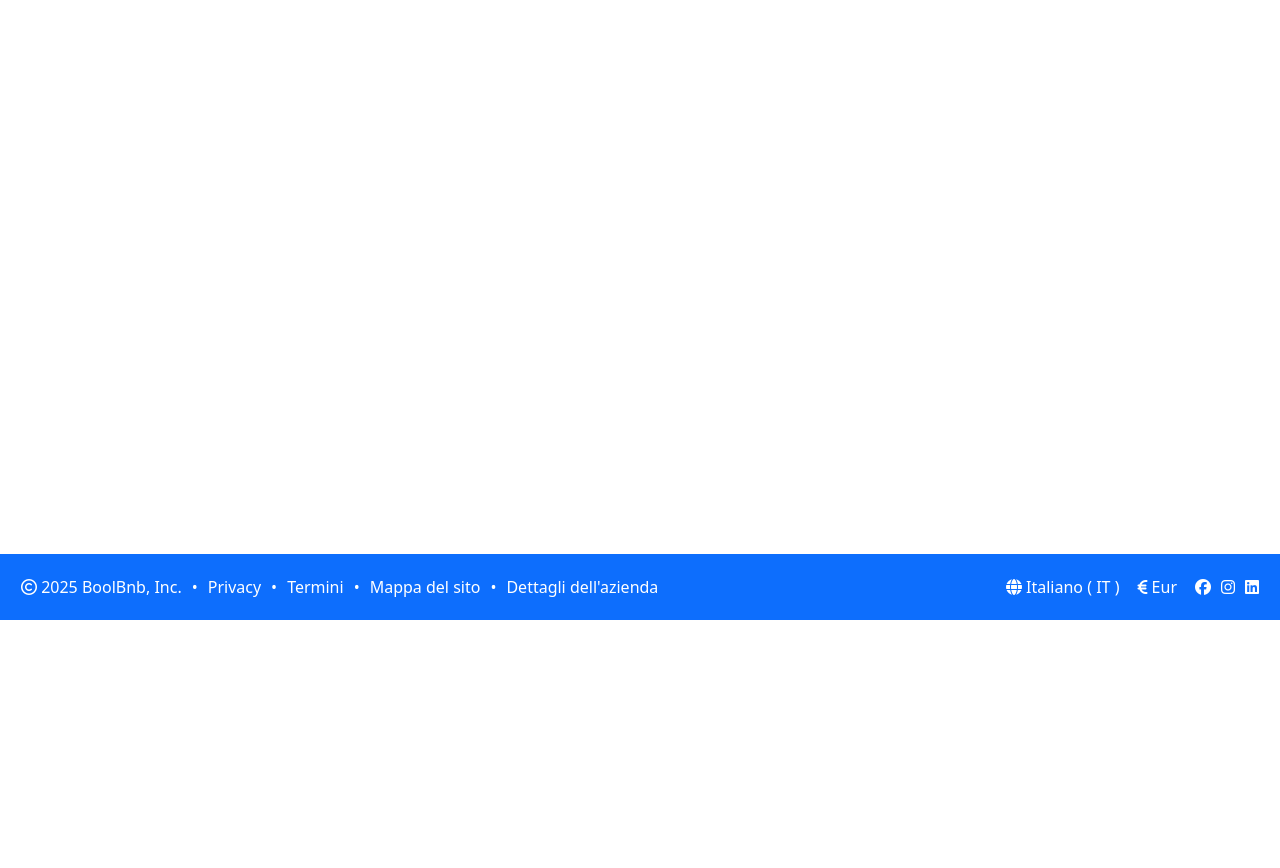
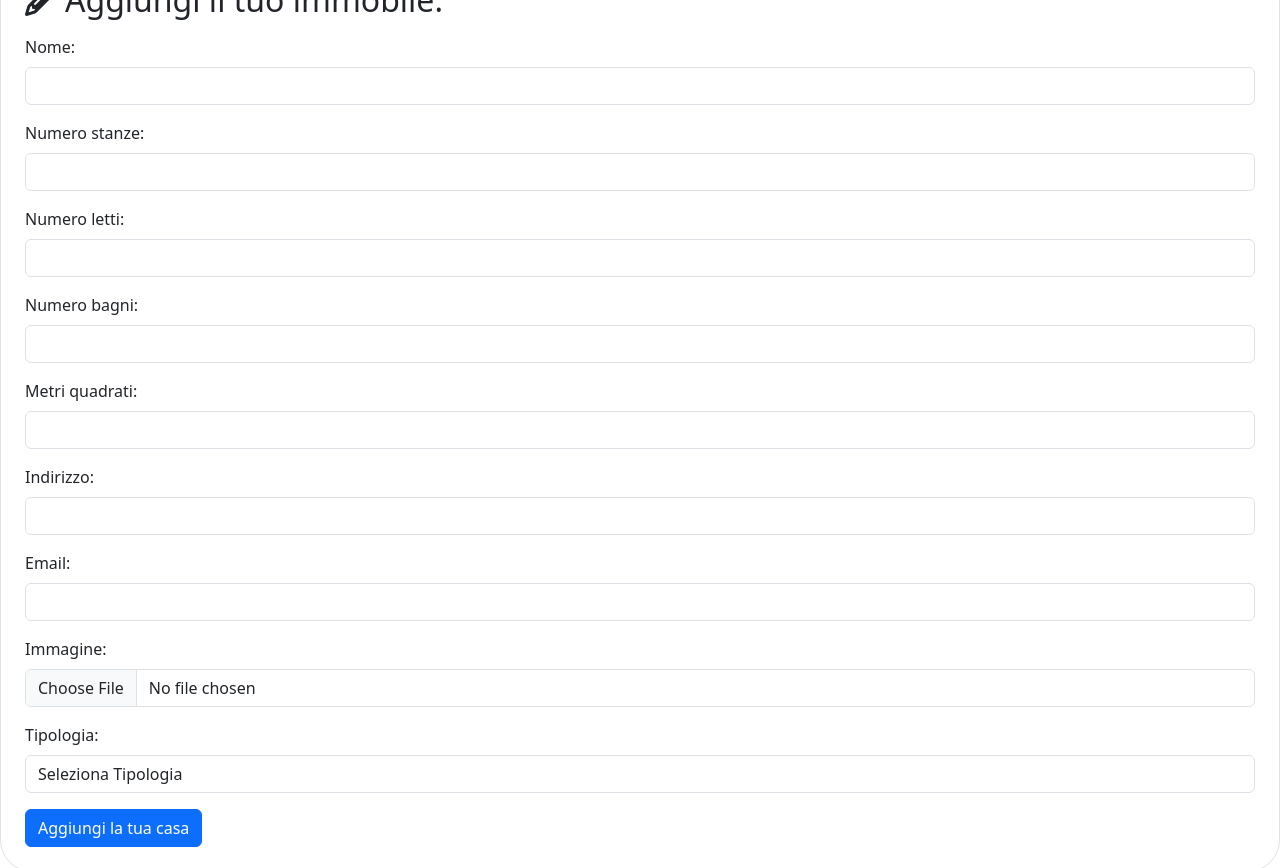
Before and after one commit to carlo191/BoolB-B-Front-End, a React (Vite) app: page /add in a window 1280 px wide. Shown: the part 180-1048 px from the top of the page. Before the commit the page ends 800 px from the top, so only its background shows below. Built offline with nearby package versions, Linux system fonts and the light colour scheme; no server answers.

Commit message:
form creato(bisogna vedere bene la rotta dove viene creata la casa )

```diff
--- a/src/components/FormHouse/FormHouse.jsx
+++ b/src/components/FormHouse/FormHouse.jsx
@@ -1,10 +1,10 @@
-import { useState, useEffect } from "react";
+import { useState } from "react";
 
 // Global variables
 import { useGlobalContext } from "../../context/GlobalContext";
 
 export default function FormHouse() {
-  const { storeProperty } = useGlobalContext();
+  const { storeProperty, property } = useGlobalContext();
   const [formData, setFormData] = useState({
     nome: "",
     numero_stanze: "",
@@ -13,13 +13,25 @@ export default function FormHouse() {
     metri_quadrati: "",
     indirizzo: "",
     email_proprietario: "",
-    immagine: "",
+    immagine: null,
     id_tipologia: "",
   });
 
   function handleSubmit(e) {
     e.preventDefault();
-    storeReview(formData);
+    // Validazione lunghezza minima
+    if (
+      formData.nome.length < 3 ||
+      formData.indirizzo.length < 5 ||
+      formData.email_proprietario.length < 5
+    ) {
+      alert(`Indirizzo e email devono avere almeno 5 caratteri di lunghezza,
+            nome deve avere almeno 3 caratteri di lunghezza.`);
+      return;
+    }
+    console.log(formData);
+    storeProperty(formData);
+    alert("Casa inserita correttamente!");
     setFormData({
       nome: "",
       numero_stanze: "",
@@ -34,10 +46,16 @@ export default function FormHouse() {
   }
 
   function handleChange(e) {
+    const { name, value } = e.target;
+    const numberFields = [
+      "numero_stanze",
+      "numero_letti",
+      "numero_bagni",
+      "metri_quadrati",
+    ];
     setFormData((formData) => ({
       ...formData,
-      [e.target.name]:
-        e.target.name === "voto" ? parseInt(e.target.value) : e.target.value,
+      [name]: numberFields.includes(name) ? parseInt(value) || "" : value,
     }));
   }
 
@@ -45,58 +63,160 @@ export default function FormHouse() {
     <div className="border rounded-5 my-5 p-4">
       <h2 className="mb-3">
         <i className="fa-solid fa-pencil fa-md me-2"></i>
-        Scrivi la tua recensione:
+        Aggiungi il tuo immobile:
       </h2>
 
-      <form onSubmit={(e) => handleSubmit(e)}>
+      <form onSubmit={handleSubmit}>
         <div className="mb-3">
-          {/* Username Input */}
-          <label htmlFor="nome_utente" className="form-label">
-            Username:
+          {/* Nome Input */}
+          <label htmlFor="nome" className="form-label">
+            Nome:
           </label>
           <input
-            name="nome_utente"
+            name="nome"
             type="text"
             className="form-control"
-            id="nome_utente"
-            value={formData.nome_utente}
-            onChange={(e) => handleChange(e)}
+            id="nome"
+            value={formData.nome}
+            onChange={handleChange}
+            required
           />
         </div>
-        {/* Description Input */}
+        {/* Numero stanze Input */}
         <div className="mb-3">
-          <label htmlFor="contenuto" className="form-label">
-            Testo:
-          </label>
-          <textarea
-            name="contenuto"
-            className="form-control"
-            id="contenuto"
-            rows="3"
-            value={formData.contenuto}
-            onChange={(e) => handleChange(e)}
-          ></textarea>
-        </div>
-        {/* Vote Input */}
-        <div className="mb-3">
-          <label htmlFor="voto" className="form-label">
-            Voto:
+          <label htmlFor="numero_stanze" className="form-label">
+            Numero stanze:
           </label>
           <input
-            name="voto"
             type="number"
-            min="1"
-            max="5"
+            min={0}
+            name="numero_stanze"
             className="form-control"
-            id="voto"
-            value={formData.voto}
-            onChange={(e) => handleChange(e)}
+            id="numero_stanze"
+            value={formData.numero_stanze}
+            onChange={handleChange}
+            required
           />
         </div>
-
+        {/* Numero letti Input */}
+        <div className="mb-3">
+          <label htmlFor="numero_letti" className="form-label">
+            Numero letti:
+          </label>
+          <input
+            type="number"
+            min={0}
+            name="numero_letti"
+            className="form-control"
+            id="numero_letti"
+            value={formData.numero_letti}
+            onChange={handleChange}
+            required
+          />
+        </div>
+        {/* Numero bagni Input */}
+        <div className="mb-3">
+          <label htmlFor="numero_bagni" className="form-label">
+            Numero bagni:
+          </label>
+          <input
+            type="number"
+            min={0}
+            name="numero_bagni"
+            className="form-control"
+            id="numero_bagni"
+            value={formData.numero_bagni}
+            onChange={handleChange}
+            required
+          />
+        </div>
+        {/* Metri quadrati Input */}
+        <div className="mb-3">
+          <label htmlFor="metri_quadrati" className="form-label">
+            Metri quadrati:
+          </label>
+          <input
+            type="number"
+            min={0}
+            name="metri_quadrati"
+            className="form-control"
+            id="metri_quadrati"
+            value={formData.metri_quadrati}
+            onChange={handleChange}
+            required
+          />
+        </div>
+        {/* Indirizzo Input */}
+        <div className="mb-3">
+          <label htmlFor="indirizzo" className="form-label">
+            Indirizzo:
+          </label>
+          <input
+            type="text"
+            name="indirizzo"
+            className="form-control"
+            id="indirizzo"
+            value={formData.indirizzo}
+            onChange={handleChange}
+            required
+          />
+        </div>
+        {/* Email Input */}
+        <div className="mb-3">
+          <label htmlFor="email_proprietario" className="form-label">
+            Email:
+          </label>
+          <input
+            type="email"
+            name="email_proprietario"
+            className="form-control"
+            id="email_proprietario"
+            value={formData.email_proprietario}
+            onChange={handleChange}
+            required
+          />
+        </div>
+        {/* Immagine Input */}
+        <div className="mb-3">
+          <label htmlFor="immagine" className="form-label">
+            Immagine:
+          </label>
+          <input
+            type="file"
+            name="immagine"
+            className="form-control"
+            id="immagine"
+            onChange={handleChange}
+          />
+        </div>
+        {/* Tipologia Input */}
+        <div className="mb-3">
+          <label htmlFor="id_tipologia" className="form-label">
+            Tipologia:
+          </label>
+          <select
+            name="id_tipologia"
+            className="form-control"
+            id="id_tipologia"
+            value={formData.id_tipologia}
+            onChange={handleChange}
+          >
+            <option value="">Seleziona Tipologia</option>
+            <option value="Appartamento">Appartamento</option>
+            <option value="Villa">Villa</option>
+            <option value="Attico">Attico</option>
+            <option value="Loft">Loft</option>
+            <option value="Monolocale">Monolocale</option>
+            <option value="Baita">Baita</option>
+            <option value="Casa indipendente">Casa indipendente</option>
+            <option value="Cottage">Cottage</option>
+            <option value="Residenza storica">Residenza storica</option>
+            <option value="Villetta a schiera">Villetta a schiera</option>
+          </select>
+        </div>
         {/* Submit */}
         <button type="submit" className="btn btn-primary">
-          Aggiungi recensione
+          Aggiungi la tua casa
         </button>
       </form>
     </div>
--- a/src/context/GlobalContext.jsx
+++ b/src/context/GlobalContext.jsx
@@ -115,7 +115,7 @@ export const GlobalProvider = ({ children }) => {
   };
 
   const storeProperty = (newProperty) => {
-    fetch(`http://localhost:3000/property/${updatedProperty.id}`, {
+    fetch(`http://localhost:3000/property`, {
       method: "POST",
       headers: {
         "Content-Type": "application/json",
@@ -137,10 +137,11 @@ export const GlobalProvider = ({ children }) => {
       .then((res) => res.json())
       .then((res) => {
         indexProperty();
-        showProperty(updatedProperty.id);
+        showProperty(res.id);
         indexPropertyLimit(9);
         indexPropertyFiltered();
-      });
+      })
+      .catch((error) => console.error("Errore in storeProperty:", error));
   };
 
   useEffect(() => {
--- a/src/pages/AddPage.jsx
+++ b/src/pages/AddPage.jsx
@@ -1,3 +1,4 @@
+import FormHouse from "../components/FormHouse/FormHouse";
 export default function AddPage() {
-  return <h1>Add page</h1>;
+  return <FormHouse />;
 }
```
